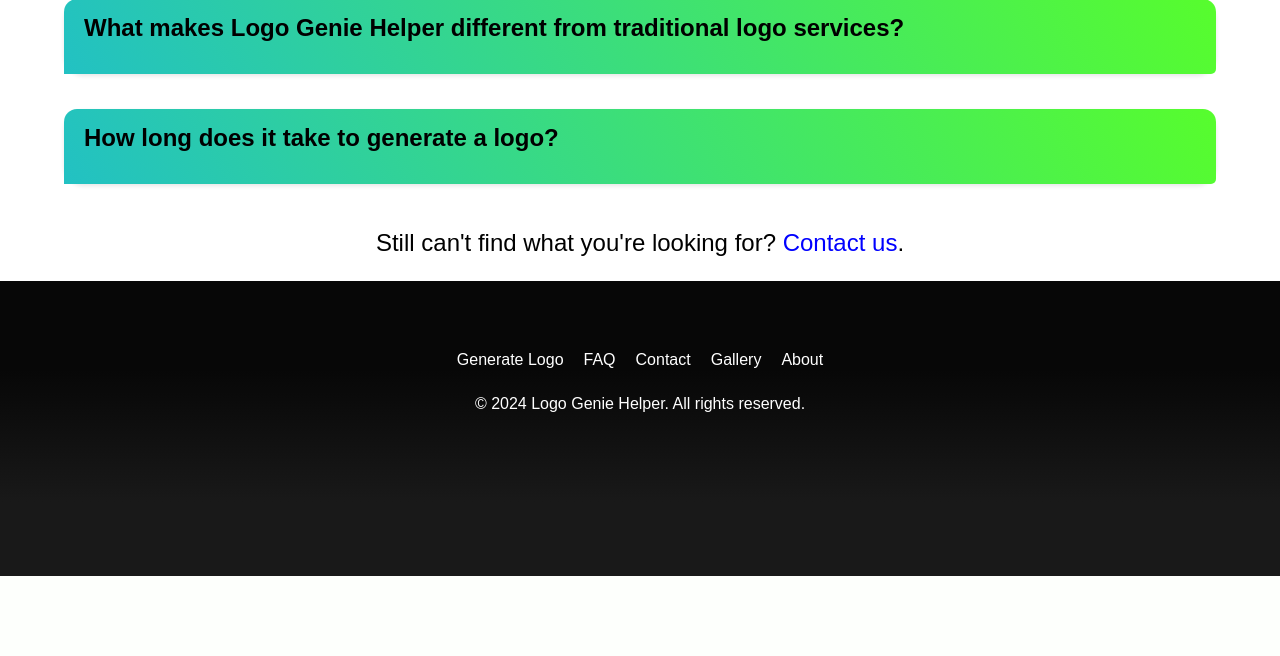
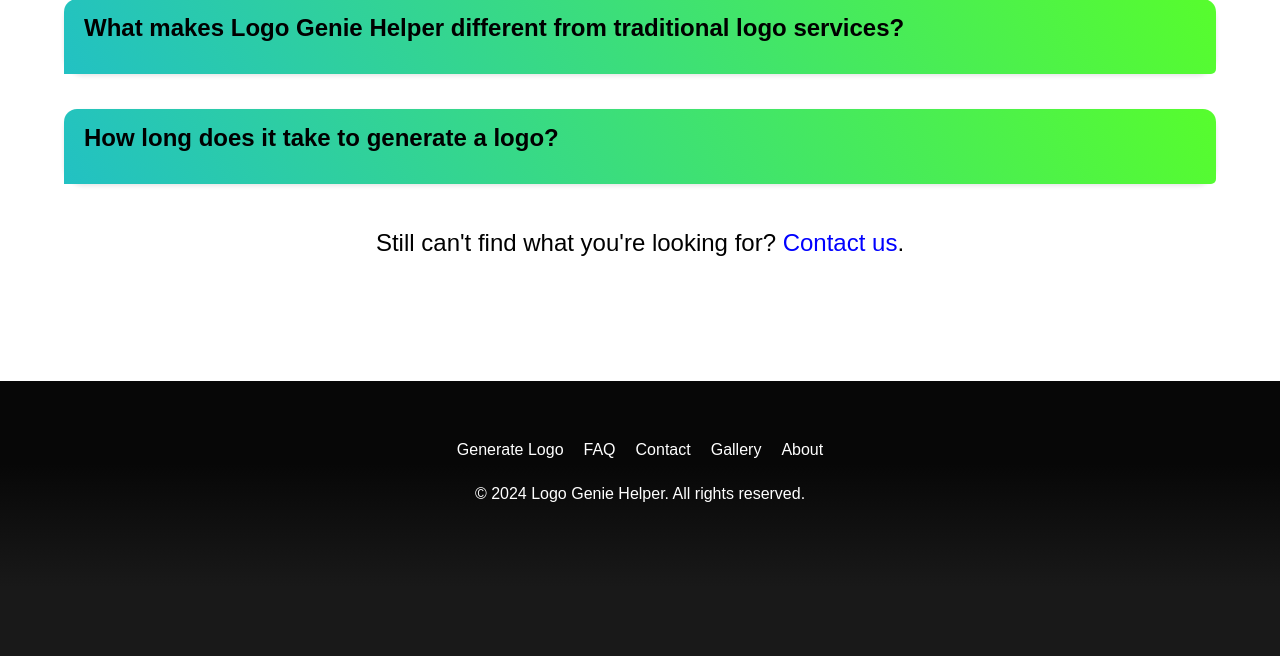
Before and after one commit to Gavisito/LogoGenieHelper, a Flask app: page /faq in a window 1280 px wide. Shown: the part 1311-1967 px from the top of the page. Before the commit the page ends 1887 px from the top, so only its background shows below. Run offline with Flask 2, Linux system fonts and the light colour scheme.

Commit message:
adj footer and container margin spacing

```diff
--- a/static/styles.css
+++ b/static/styles.css
@@ -440,7 +440,7 @@
             background: linear-gradient(0deg, rgb(25, 25, 25) 25% ,rgb(7, 7, 7) 70%);
             color: white;
             text-align: center;
-            padding: 10px 0;
+            margin-top: 100px;
             width: 100%;
             height: 275px;
             display: flex;
@@ -530,9 +530,6 @@
             font-size: 1.25rem;
         }
 
-
-
-
         .hover-pop {
             transition: transform 0.3s ease;
             display: block;
```
